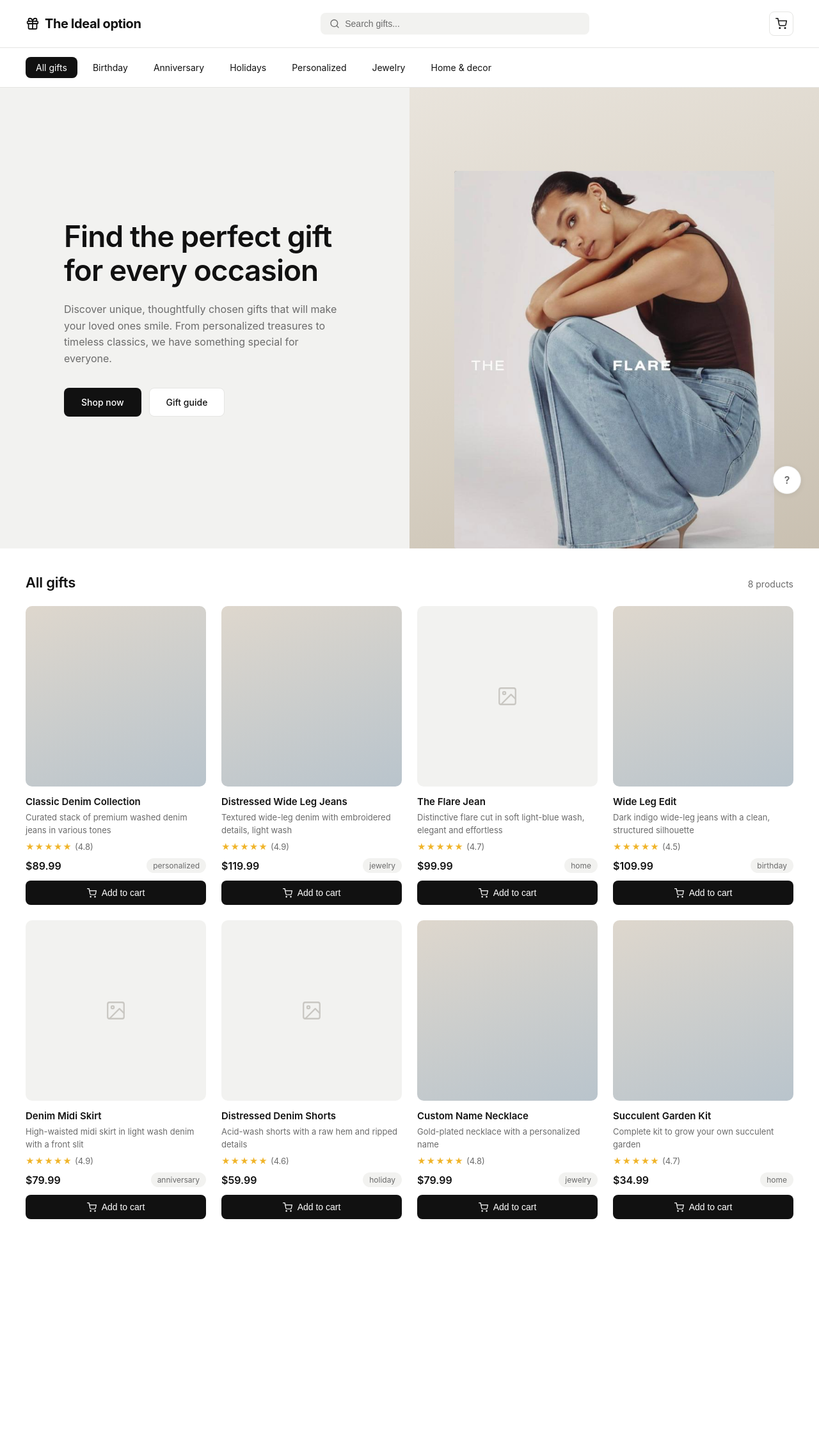
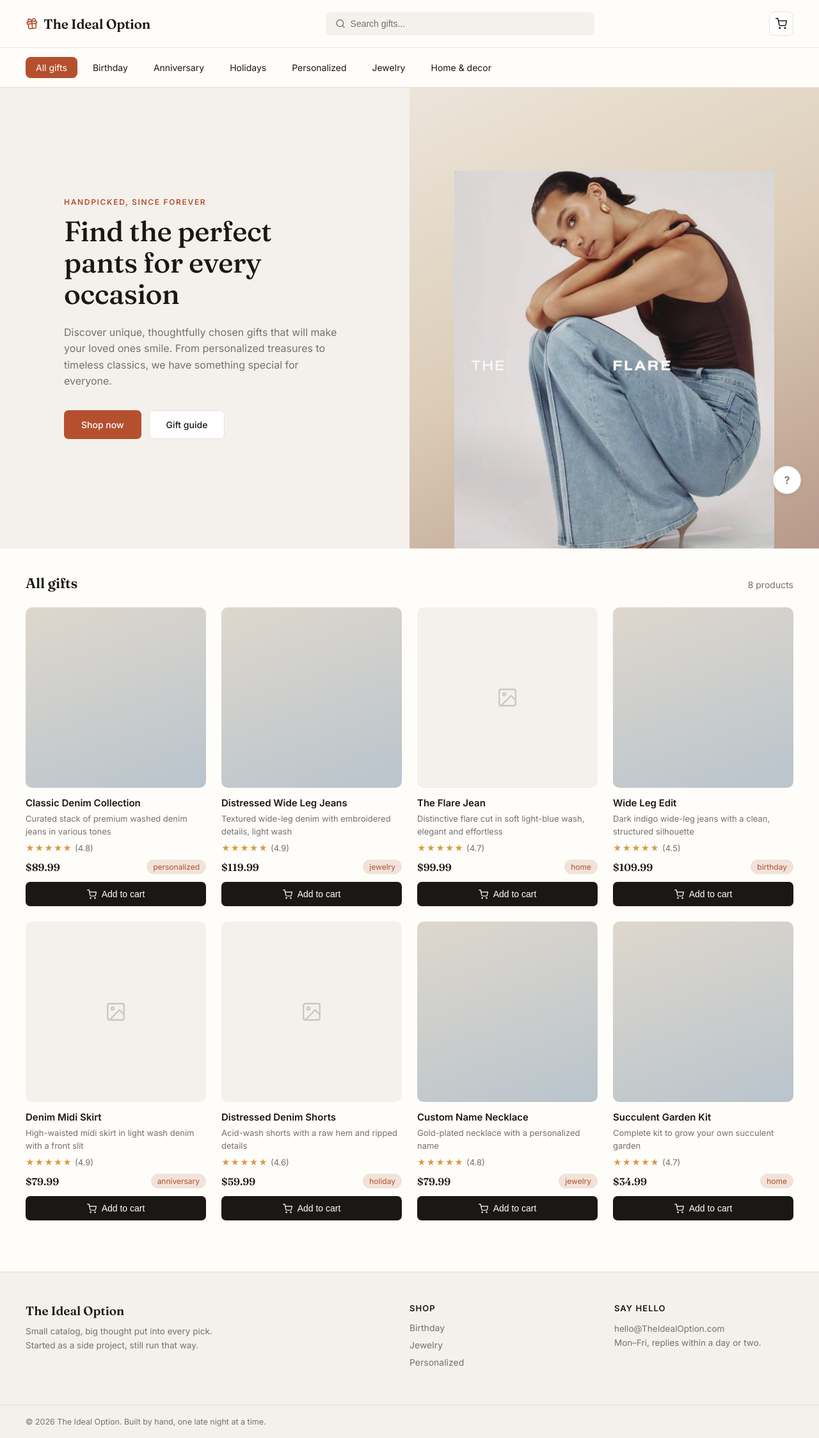
Before and after one commit to juanvargasviloria2507-gif/CAPSTONE-PROJECT, a plain HTML site: page index.html in a window 1280 px wide. Shown: the whole page at 64% size. Before the commit the page ends 1945 px from the top, so only its background shows below. Drawn offline with Linux system fonts and the light colour scheme.

Commit message:
responsive design

```diff
--- a/css/styles.css
+++ b/css/styles.css
@@ -1,14 +1,21 @@
+@import url('https://fonts.googleapis.com/css2?family=Fraunces:opsz,wght@9..144,400;9..144,500;9..144,600&family=Inter:wght@400;500;600&display=swap');
+
 :root {
-  --ink: #111111;
-  --muted: #6b6b6b;
-  --bg-soft: #f2f2f0;
-  --border: #e5e5e3;
+  --ink: #1a1815;
+  --muted: #75706a;
+  --bg-soft: #f4f1ec;
+  --border: #e6e1d8;
+  --accent: #b5502f;
+  --accent-soft: #f1e3da;
 }
 * { box-sizing: border-box; margin: 0; padding: 0; }
 body {
-  font-family: -apple-system, BlinkMacSystemFont, "Segoe UI", Helvetica, Arial, sans-serif;
+  font-family: 'Inter', -apple-system, BlinkMacSystemFont, "Segoe UI", Helvetica, Arial, sans-serif;
   color: var(--ink);
-  background: #ffffff;
+  background: #fffdfa;
+}
+h1, h2, h3, .logo {
+  font-family: 'Fraunces', Georgia, serif;
 }
 a { text-decoration: none; color: inherit; }
 
@@ -24,12 +31,13 @@ header {
   display: flex;
   align-items: center;
   gap: 8px;
-  font-size: 20px;
-  font-weight: 700;
-  letter-spacing: -0.02em;
+  font-size: 21px;
+  font-weight: 600;
+  letter-spacing: -0.01em;
   cursor: pointer;
+  color: var(--ink);
 }
-.logo svg { width: 22px; height: 22px; }
+.logo svg { width: 20px; height: 20px; color: var(--accent); transform: rotate(-6deg); }
 
 .search-bar {
   flex: 1;
@@ -45,7 +53,10 @@ header {
   padding: 9px 14px;
   color: var(--muted);
   font-size: 14px;
+  border: 1px solid transparent;
+  transition: border-color .15s ease;
 }
+.search-bar div:focus-within { border-color: var(--accent); }
 .search-bar svg { width: 16px; height: 16px; flex-shrink: 0; }
 .search-bar input {
   border: none;
@@ -76,7 +87,7 @@ header {
   position: absolute;
   top: -6px;
   right: -6px;
-  background: var(--ink);
+  background: var(--accent);
   color: #fff;
   font-size: 10px;
   font-weight: 600;
@@ -109,10 +120,10 @@ nav a {
 }
 nav a:hover { background: var(--bg-soft); }
 nav a.active {
-  background: var(--ink);
+  background: var(--accent);
   color: #fff;
 }
-nav a.active:hover { background: var(--ink); }
+nav a.active:hover { background: var(--accent); }
 
 /* Hero */
 .hero {
@@ -128,11 +139,21 @@ nav a.active:hover { background: var(--ink); }
   background: var(--bg-soft);
 }
 .hero-copy h1 {
-  font-size: 46px;
-  line-height: 1.15;
-  letter-spacing: -0.02em;
+  font-family: 'Fraunces', Georgia, serif;
+  font-size: 44px;
+  line-height: 1.12;
+  letter-spacing: -0.01em;
+  font-weight: 500;
+  margin-bottom: 22px;
+}
+.hero-kicker {
+  display: inline-block;
+  font-size: 12px;
   font-weight: 600;
-  margin-bottom: 22px;
+  letter-spacing: 0.14em;
+  text-transform: uppercase;
+  color: var(--accent);
+  margin-bottom: 14px;
 }
 .hero-copy p {
   font-size: 16px;
@@ -144,22 +165,23 @@ nav a.active:hover { background: var(--ink); }
 .hero-actions { display: flex; gap: 12px; }
 .btn {
   padding: 13px 26px;
-  border-radius: 8px;
+  border-radius: 7px;
   font-size: 14px;
   font-weight: 500;
   font-family: inherit;
   cursor: pointer;
   border: 1px solid transparent;
-  transition: opacity .15s ease, background .15s ease;
+  transition: opacity .15s ease, background .15s ease, transform .1s ease;
 }
-.btn-primary { background: var(--ink); color: #fff; }
-.btn-primary:hover { opacity: 0.85; }
+.btn:active { transform: translateY(1px); }
+.btn-primary { background: var(--accent); color: #fff; }
+.btn-primary:hover { opacity: 0.9; }
 .btn-secondary { background: #fff; color: var(--ink); border-color: var(--border); }
 .btn-secondary:hover { background: var(--bg-soft); }
 
 .hero-visual {
   position: relative;
-  background: linear-gradient(160deg, #e9e4dc 0%, #d9d2c6 55%, #c9c0b1 100%);
+  background: linear-gradient(155deg, #ece5da 0%, #dccdb8 50%, #b8988a 100%);
   display: flex;
   align-items: flex-end;
   justify-content: center;
@@ -229,18 +251,21 @@ nav a.active:hover { background: var(--ink); }
   overflow: hidden;
   margin-bottom: 14px;
   cursor: pointer;
+  transition: transform .18s ease, box-shadow .18s ease;
 }
+.product-thumb:hover { transform: translateY(-3px); box-shadow: 0 10px 24px rgba(26,24,21,0.1); }
 .product-thumb svg { width: 34px; height: 34px; color: #c9c7c2; }
 .product-thumb.photo { background: linear-gradient(160deg, #ded7cd 0%, #b9c4cc 100%); }
 
 .product-name { font-size: 15px; font-weight: 600; margin-bottom: 6px; cursor: pointer; }
+.product-name:hover { color: var(--accent); }
 .product-desc { font-size: 13px; color: var(--muted); line-height: 1.5; margin-bottom: 8px; flex: 1; }
 .product-rating { display: flex; align-items: center; gap: 4px; font-size: 13px; color: var(--muted); margin-bottom: 10px; }
-.product-rating .stars { color: #f0b429; letter-spacing: 1px; font-size: 13px; }
+.product-rating .stars { color: #d99a3f; letter-spacing: 1px; font-size: 13px; }
 
 .product-meta { display: flex; align-items: center; justify-content: space-between; margin-bottom: 12px; }
-.product-price { font-size: 16px; font-weight: 600; }
-.product-tag { font-size: 12px; color: var(--muted); background: var(--bg-soft); padding: 4px 10px; border-radius: 999px; }
+.product-price { font-size: 16px; font-weight: 600; font-family: 'Fraunces', Georgia, serif; }
+.product-tag { font-size: 12px; color: var(--accent); background: var(--accent-soft); padding: 4px 10px; border-radius: 999px; }
 
 .add-to-cart {
   display: flex;
@@ -250,14 +275,15 @@ nav a.active:hover { background: var(--ink); }
   background: var(--ink);
   color: #fff;
   border: none;
-  border-radius: 8px;
+  border-radius: 7px;
   padding: 11px 0;
   font-size: 14px;
   font-weight: 500;
   cursor: pointer;
-  transition: opacity .15s ease;
+  transition: background .15s ease, transform .1s ease;
 }
-.add-to-cart:hover { opacity: 0.85; }
+.add-to-cart:hover { background: var(--accent); }
+.add-to-cart:active { transform: translateY(1px); }
 .add-to-cart svg { width: 15px; height: 15px; }
 
 .empty-state {
@@ -282,7 +308,7 @@ nav a.active:hover { background: var(--ink); }
   cursor: pointer;
   margin-bottom: 24px;
 }
-.back-link:hover { color: var(--ink); }
+.back-link:hover { color: var(--accent); }
 .detail-grid {
   display: grid;
   grid-template-columns: 1fr 1fr;
@@ -298,15 +324,15 @@ nav a.active:hover { background: var(--ink); }
 }
 .detail-thumb.photo { background: linear-gradient(160deg, #ded7cd 0%, #b9c4cc 100%); }
 .detail-thumb svg { width: 64px; height: 64px; color: #c9c7c2; }
-.detail-info h1 { font-size: 28px; font-weight: 600; margin-bottom: 12px; }
+.detail-info h1 { font-size: 30px; font-weight: 500; margin-bottom: 12px; }
 .detail-info .product-rating { margin-bottom: 16px; font-size: 14px; }
 .detail-info p.desc { color: var(--muted); line-height: 1.7; margin-bottom: 24px; font-size: 15px; }
-.detail-info .product-price { font-size: 26px; margin-bottom: 20px; display: block; }
+.detail-info .product-price { font-size: 27px; margin-bottom: 20px; display: block; color: var(--accent); }
 .detail-info .add-to-cart { width: 220px; padding: 14px 0; }
 
 /* Cart view */
 .cart-view { max-width: 640px; margin: 0 auto; }
-.cart-view h1 { font-size: 28px; font-weight: 600; margin-bottom: 24px; }
+.cart-view h1 { font-size: 28px; font-weight: 500; margin-bottom: 24px; }
 .cart-list { display: flex; flex-direction: column; gap: 16px; margin-bottom: 24px; }
 .cart-row {
   display: flex;
@@ -339,7 +365,7 @@ nav a.active:hover { background: var(--ink); }
   cursor: pointer;
   padding: 4px 8px;
 }
-.cart-row-remove:hover { color: var(--ink); }
+.cart-row-remove:hover { color: var(--accent); }
 .cart-summary {
   display: flex;
   align-items: center;
@@ -348,7 +374,7 @@ nav a.active:hover { background: var(--ink); }
   font-size: 16px;
   font-weight: 600;
 }
-.cart-total { font-size: 20px; }
+.cart-total { font-size: 20px; font-family: 'Fraunces', Georgia, serif; color: var(--accent); }
 
 /* Reviews section */
 .reviews-section {
@@ -358,16 +384,16 @@ nav a.active:hover { background: var(--ink); }
   border-top: 1px solid var(--border);
 }
 .reviews-header { margin-bottom: 24px; }
-.reviews-header h2 { font-size: 20px; font-weight: 600; margin-bottom: 8px; }
+.reviews-header h2 { font-size: 21px; font-weight: 500; margin-bottom: 8px; }
 .reviews-summary { display: flex; align-items: center; gap: 8px; font-size: 14px; color: var(--muted); }
-.reviews-summary .stars { color: #f0b429; letter-spacing: 1px; }
+.reviews-summary .stars { color: #d99a3f; letter-spacing: 1px; }
 .reviews-summary.empty { color: var(--muted); }
 
 .review-list { display: flex; flex-direction: column; gap: 18px; margin-bottom: 32px; }
 .review-item { padding-bottom: 18px; border-bottom: 1px solid var(--border); }
 .review-item-head { display: flex; align-items: center; justify-content: space-between; margin-bottom: 8px; }
 .review-item-name { font-size: 14px; font-weight: 600; }
-.review-item-head .stars { color: #f0b429; letter-spacing: 1px; font-size: 13px; }
+.review-item-head .stars { color: #d99a3f; letter-spacing: 1px; font-size: 13px; }
 .review-item-comment { font-size: 14px; color: var(--muted); line-height: 1.6; }
 
 .review-form {
@@ -390,18 +416,59 @@ nav a.active:hover { background: var(--ink); }
   resize: vertical;
 }
 .review-form-row input:focus,
-.review-form-row textarea:focus { outline: none; border-color: var(--ink); }
+.review-form-row textarea:focus { outline: none; border-color: var(--accent); }
 .star-input { display: flex; gap: 4px; }
 .star-input-btn {
   border: none;
   background: none;
   font-size: 24px;
   line-height: 1;
-  color: #f0b429;
+  color: #d99a3f;
   cursor: pointer;
   padding: 2px;
+  transition: transform .1s ease;
 }
+.star-input-btn:hover { transform: scale(1.15); }
 .review-form .btn-primary { padding: 12px 24px; }
+
+/* Footer */
+.site-footer {
+  background: var(--bg-soft);
+  border-top: 1px solid var(--border);
+  margin-top: 40px;
+}
+.footer-inner {
+  max-width: 1400px;
+  margin: 0 auto;
+  padding: 48px 40px;
+  display: grid;
+  grid-template-columns: 2fr 1fr 1fr;
+  gap: 40px;
+}
+.footer-logo {
+  font-family: 'Fraunces', Georgia, serif;
+  font-size: 19px;
+  font-weight: 600;
+  margin-bottom: 10px;
+}
+.footer-col p { color: var(--muted); font-size: 13.5px; line-height: 1.6; max-width: 320px; }
+.footer-col h4 { font-size: 13px; text-transform: uppercase; letter-spacing: 0.08em; color: var(--ink); margin-bottom: 14px; font-weight: 600; }
+.footer-col a {
+  display: block;
+  font-size: 14px;
+  color: var(--muted);
+  margin-bottom: 10px;
+  width: fit-content;
+}
+.footer-col a:hover { color: var(--accent); }
+.footer-bottom {
+  border-top: 1px solid var(--border);
+  padding: 18px 40px;
+  font-size: 12.5px;
+  color: var(--muted);
+  max-width: 1400px;
+  margin: 0 auto;
+}
 
 .help-fab {
   position: fixed;
@@ -450,13 +517,51 @@ nav a.active:hover { background: var(--ink); }
   .product-grid { grid-template-columns: repeat(auto-fit, minmax(160px, 1fr)); gap: 16px; }
   .detail { padding: 28px 20px; }
   .detail-grid { grid-template-columns: 1fr; gap: 24px; }
+  .reviews-section { margin-top: 40px; padding-top: 32px; }
+  .footer-inner { grid-template-columns: 1fr 1fr; gap: 28px 24px; padding: 36px 20px; }
+  .footer-inner .footer-col:first-child { grid-column: 1 / -1; }
+  .footer-bottom { padding: 16px 20px; }
+}
+
+@media (max-width: 640px) {
+  .footer-inner { grid-template-columns: 1fr; }
+  .footer-col p { max-width: none; }
+  .review-item-head {
+    flex-wrap: wrap;
+    gap: 6px;
+  }
+  .review-form { padding: 20px; }
+  .cart-row { gap: 12px; }
+  .cart-row-thumb { width: 52px; height: 52px; }
+  .cart-row-remove {
+    padding: 4px 6px;
+    font-size: 24px;
+  }
+  .star-input-btn {
+    font-size: 26px;
+    padding: 4px;
+  }
 }
 
 @media (max-width: 520px) {
   .logo { font-size: 17px; }
+  .hero-kicker { font-size: 11px; }
   .hero-copy h1 { font-size: 26px; }
   .hero-copy { padding: 44px 20px; }
+  .hero-copy p { max-width: none; }
   .products-header { flex-direction: column; align-items: flex-start; gap: 4px; }
   .product-grid { grid-template-columns: repeat(auto-fit, minmax(140px, 1fr)); }
+  .detail-info h1 { font-size: 24px; }
   .detail-info .add-to-cart { width: 100%; }
+  .reviews-header h2 { font-size: 18px; }
+  .reviews-summary { flex-wrap: wrap; }
+  .review-form-row input,
+  .review-form-row textarea { font-size: 16px; } /* prevents iOS auto-zoom on focus */
+  .review-form .btn-primary { width: 100%; }
+  .cart-view h1 { font-size: 24px; }
+  .cart-summary { font-size: 15px; }
+  .cart-total { font-size: 18px; }
+  .footer-logo { font-size: 18px; }
+  .help-fab { width: 40px; height: 40px; bottom: 20px; right: 16px; font-size: 14px; }
+  .toast { bottom: 20px; width: calc(100% - 32px); text-align: center; }
 }
--- a/index.html
+++ b/index.html
@@ -3,15 +3,37 @@
 <head>
 <meta charset="UTF-8">
 <meta name="viewport" content="width=device-width, initial-scale=1.0">
-<title>GiftHub — Find the perfect gift</title>
+<title>The ideal Option — Find the perfect gift</title>
 <link rel="stylesheet" href="css/styles.css">
 </head>
 <body>
 
-  <header id="site-header"></header>
+  <header id="site-header">
+
+  </header>
   <nav id="site-nav"></nav>
 
   <main id="app"></main>
+
+  <footer class="site-footer">
+    <div class="footer-inner">
+      <div class="footer-col">
+        <div class="footer-logo">The Ideal Option</div>
+        <p>Small catalog, big thought put into every pick. Started as a side project, still run that way.</p>
+      </div>
+      <div class="footer-col">
+        <h4>Shop</h4>
+        <a href="#/category/birthday">Birthday</a>
+        <a href="#/category/jewelry">Jewelry</a>
+        <a href="#/category/personalized">Personalized</a>
+      </div>
+      <div class="footer-col">
+        <h4>Say hello</h4>
+        <p>hello@TheIdealOption.com<br>Mon–Fri, replies within a day or two.</p>
+      </div>
+    </div>
+    <div class="footer-bottom">&copy; 2026 The Ideal Option. Built by hand, one late night at a time.</div>
+  </footer>
 
   <div class="help-fab">?</div>
   <div class="toast" id="toast"></div>
--- a/js/main.js
+++ b/js/main.js
@@ -17,7 +17,7 @@ function showToast(message) {
 function renderHeader() {
   var header = document.getElementById('site-header');
   header.innerHTML =
-    '<div class="logo" id="logo-home">' + ICONS.gift + ' The Ideal option</div>' +
+    '<div class="logo" id="logo-home">' + ICONS.gift + ' The Ideal Option</div>' +
     '<div class="search-bar">' +
       '<div>' + ICONS.search + '<input type="text" id="search-input" placeholder="Search gifts..."></div>' +
     '</div>' +
--- a/js/views/home.js
+++ b/js/views/home.js
@@ -15,7 +15,8 @@ function renderHome(container, params) {
   container.innerHTML =
     '<section class="hero">' +
       '<div class="hero-copy">' +
-        '<h1>Find the perfect gift for every occasion</h1>' +
+        '<span class="hero-kicker">Handpicked, since forever</span>' +
+        '<h1>Find the perfect pants for every occasion</h1>' +
         '<p>Discover unique, thoughtfully chosen gifts that will make your loved ones smile. From personalized treasures to timeless classics, we have something special for everyone.</p>' +
         '<div class="hero-actions">' +
           '<button class="btn btn-primary" id="shop-now-btn">Shop now</button>' +
```
Also changed, not shown: README.md.
